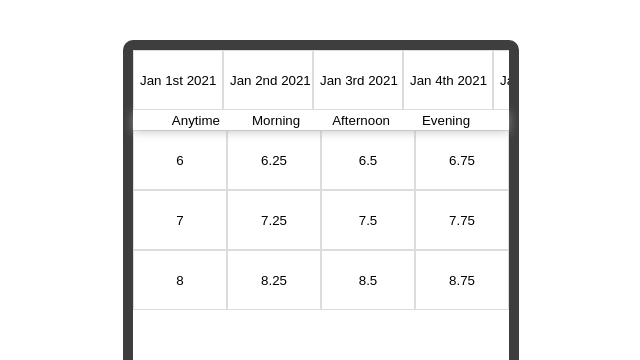
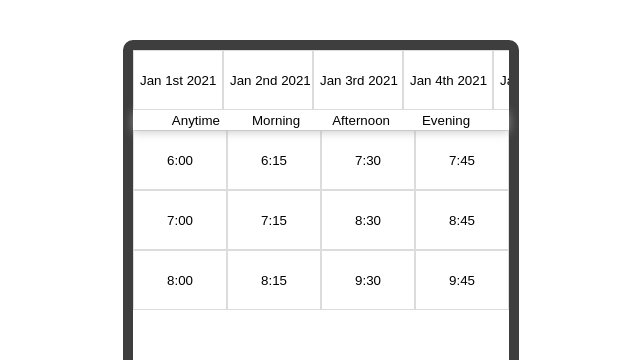
Before and after one commit to Edward-Phillips/secret-spa-tech-test-ts, a React (Create React App) app: page / in a window 1280 px wide. Shown: the top 360 px of the page, without its empty margins (319-959 px from the left). Built offline with nearby package versions, Linux system fonts and the light colour scheme.

Commit message:
feat: 2 - format TimeItem text to 6:45 style

```diff
--- a/src/components/TimeItem.tsx
+++ b/src/components/TimeItem.tsx
@@ -1,9 +1,15 @@
+import moment from "moment";
+
 interface Props {
   time: number;
 }
 
+const getMinutes = (time: number) => {
+  return ( time % 1 > 0 ? ((time % 1) * 60) : "00");
+}
+
 const TimeItem = ({ time }: Props) => {
-  return <button className="timeItem">{time}</button>;
+  return <button className="timeItem">{Math.round(time) + ":" + getMinutes(time)}</button>;
 };
 
 export default TimeItem;
```
